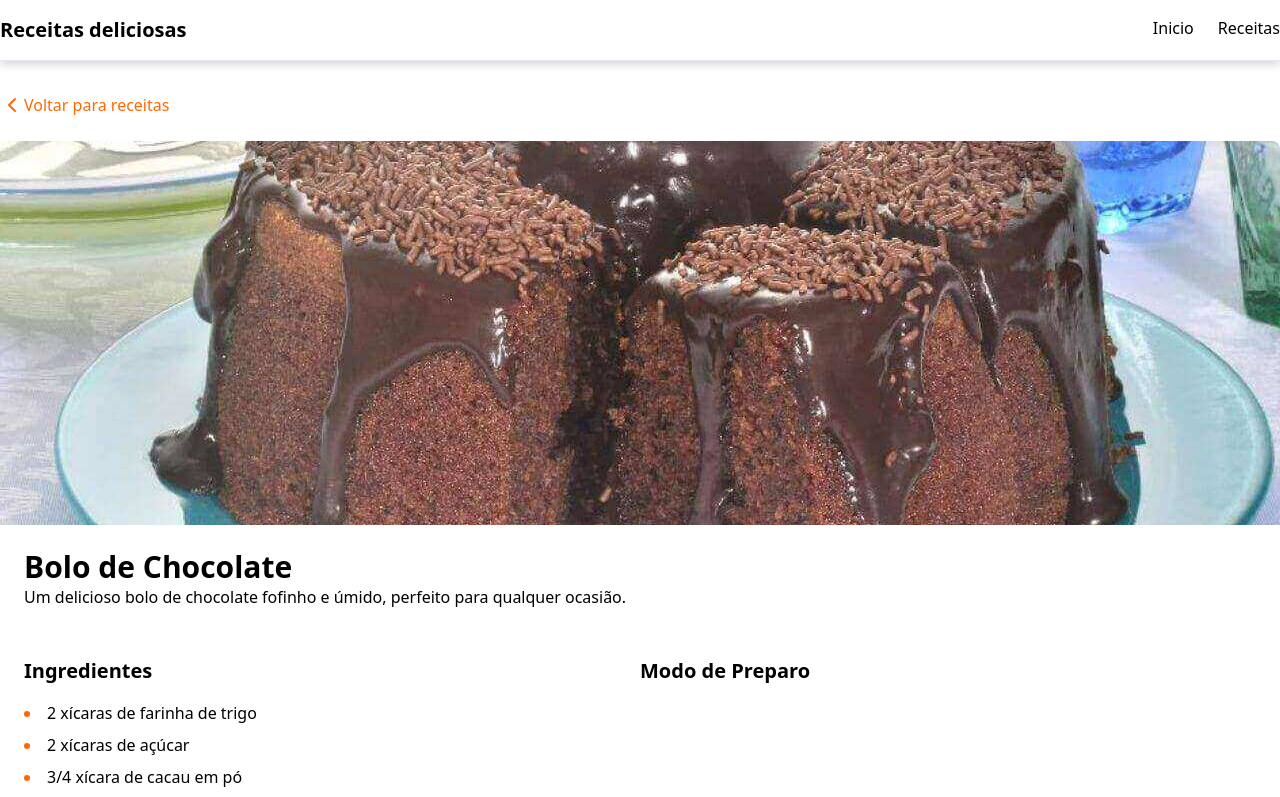
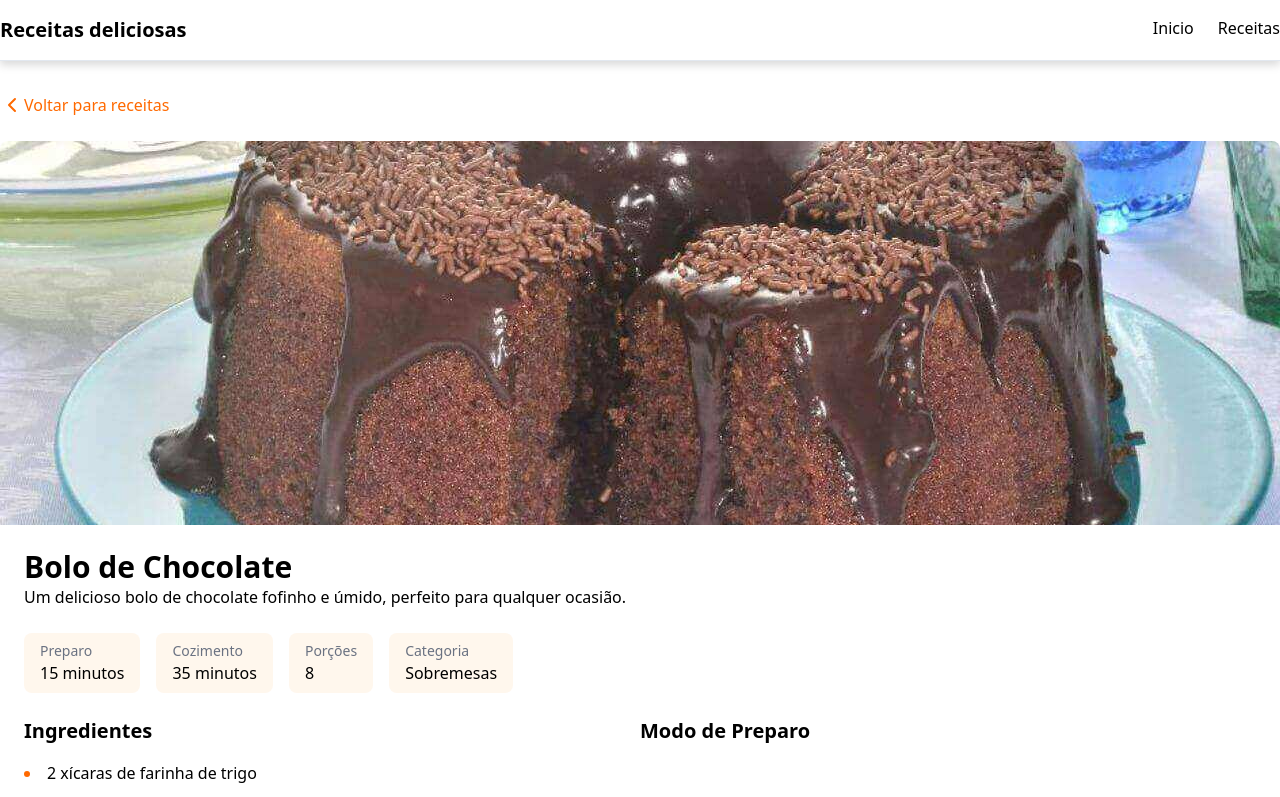
Before and after one commit to m4theusjjb/capacitacaoReceitas, a Next.js app: page /receitas/1 in a window 1280 px wide. Shown: the top 797 px of the page. Built offline with nearby package versions, Linux system fonts and the light colour scheme.

Commit message:
feat: componentes de infos de preparo

```diff
--- a/src/app/receitas/[id]/page.tsx
+++ b/src/app/receitas/[id]/page.tsx
@@ -3,6 +3,7 @@ import Link from "next/link"
 import Image from "next/image"
 import { recipes } from "@/lib/data";
 import { notFound } from "next/navigation";
+import InfoPill from "@/components/InfoPill";
 interface RecipesPageProps {
   params: Promise<{
     id: string;
@@ -46,8 +47,11 @@ export default async function ReceitasPage({ params }: RecipesPageProps) {
                         </div>
 
                         {/* Infos de preparo*/}
-                        <div>
-                            {/* TO DO: componentes de info */}
+                        <div className="flex gap-4">
+                            <InfoPill title="Preparo" info={recipe.prepTime}/>
+                            <InfoPill title="Cozimento" info={recipe.cookTime}/>
+                            <InfoPill title="Porções" info={recipe.servings}/>
+                            <InfoPill title="Categoria" info={recipe.category}/>
                         </div>
 
                         {/*Colunas*/}
--- /dev/null
+++ b/src/components/InfoPill/index.tsx
@@ -0,0 +1,13 @@
+interface InfoPillProps{
+    title: string,
+    info: string | number
+}
+
+export default function InfoPill({title,info} : InfoPillProps){
+    return (
+        <div className="rounded-lg bg-orange-50 px-4 py-2 w-fit">
+            <p className="text-sm text-gray-500">{title}</p>
+            <p className="font-medium">{info}</p>
+        </div>
+    )
+};
```
